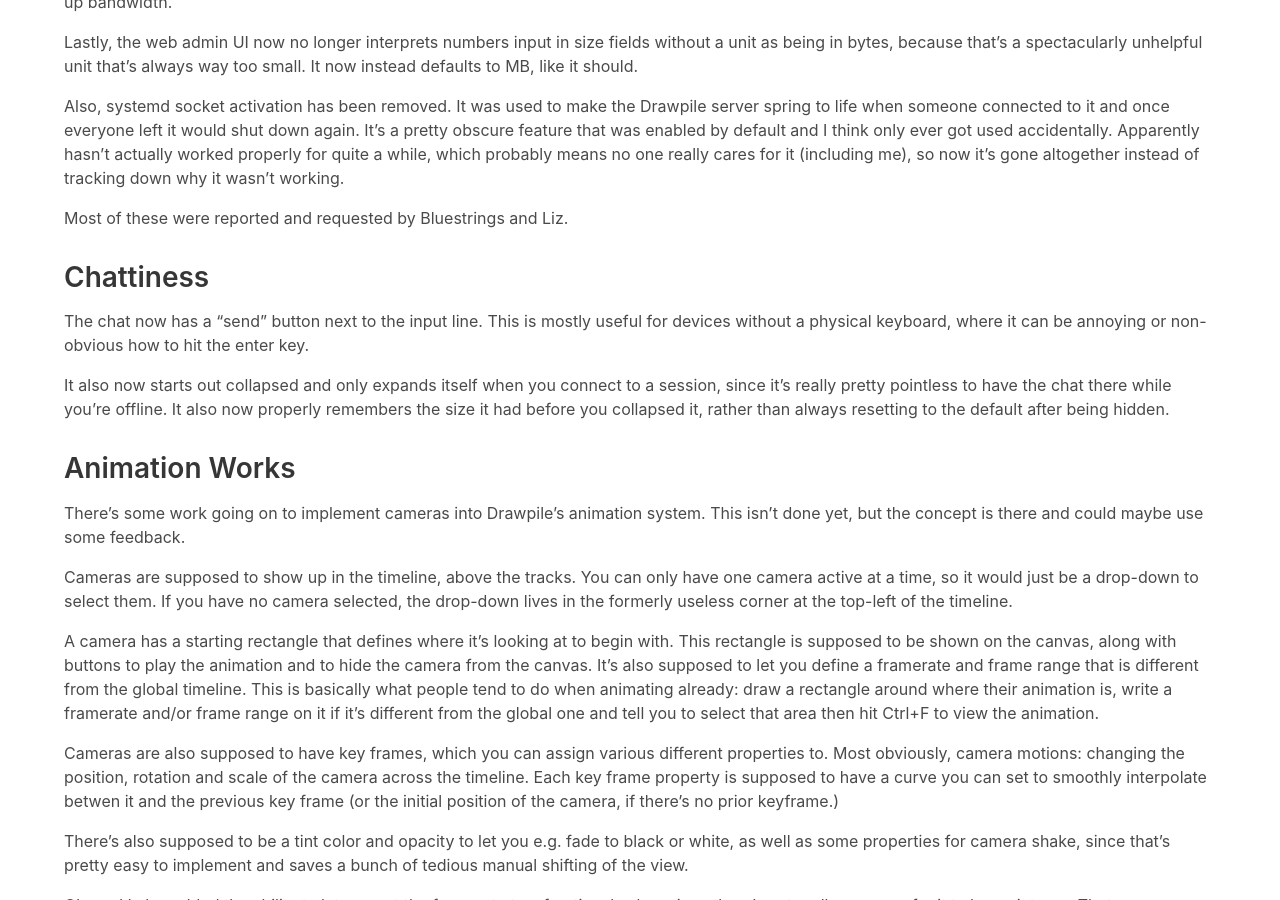
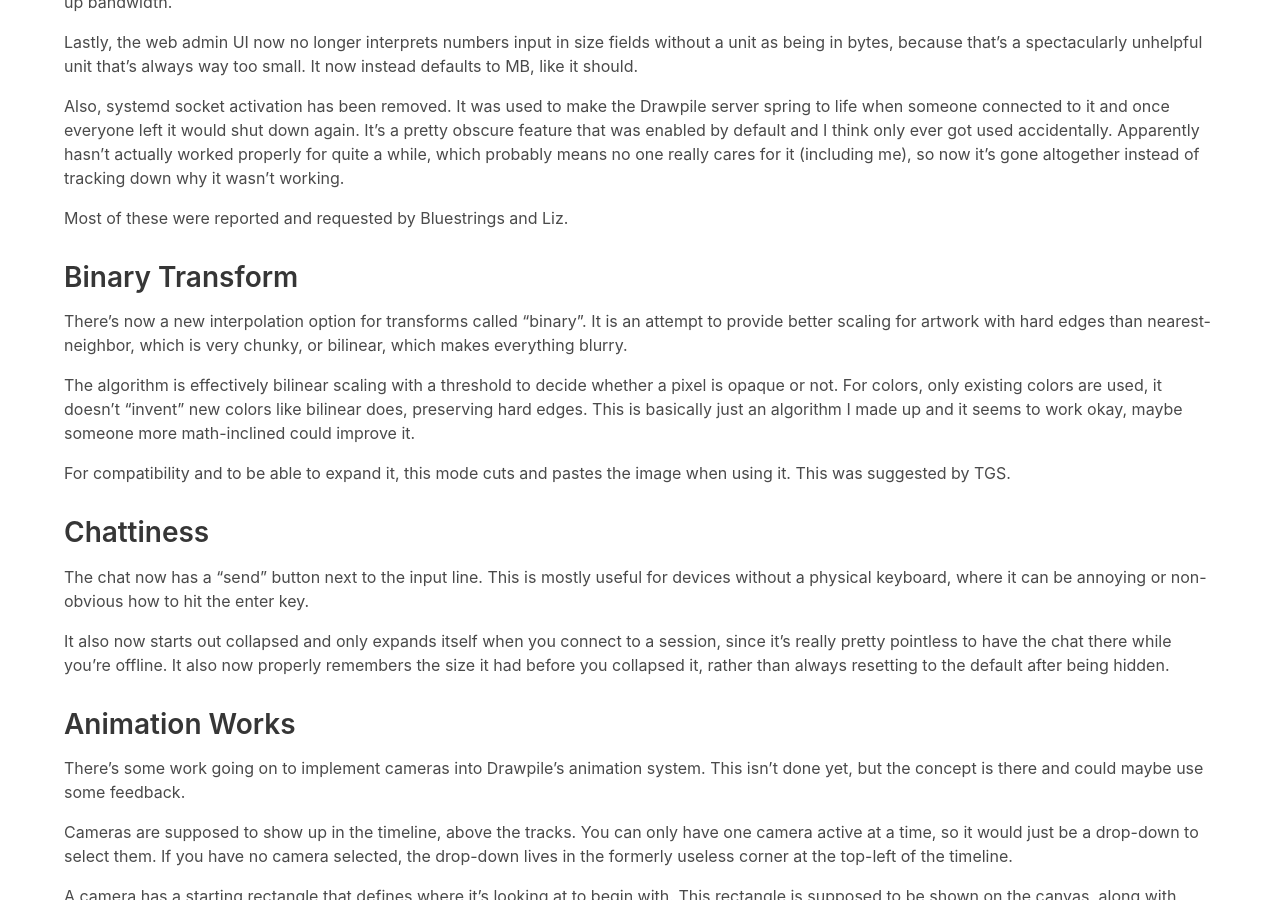
Before and after one commit to drawpile/drawpile.github.io, a Jekyll site: the page built from _posts/2025-09-29-dev-update.markdown, in a window 1280 px wide and 900 px high, scrolled down 812 px. Built offline with Jekyll 4.4.1, drawn with Linux system fonts in a browser that asks for light colours.

Commit message:
Amend last dev update with binary transform

```diff
--- a/_posts/2025-09-29-dev-update.markdown
+++ b/_posts/2025-09-29-dev-update.markdown
@@ -34,6 +34,14 @@
 
 Most of these were reported and requested by Bluestrings and Liz.
 
+## Binary Transform
+
+There's now a new interpolation option for transforms called "binary". It is an attempt to provide better scaling for artwork with hard edges than nearest-neighbor, which is very chunky, or bilinear, which makes everything blurry.
+
+The algorithm is effectively bilinear scaling with a threshold to decide whether a pixel is opaque or not. For colors, only existing colors are used, it doesn't "invent" new colors like bilinear does, preserving hard edges. This is basically just an algorithm I made up and it seems to work okay, maybe someone more math-inclined could improve it.
+
+For compatibility and to be able to expand it, this mode cuts and pastes the image when using it. This was suggested by TGS.
+
 ## Chattiness
 
 The chat now has a "send" button next to the input line. This is mostly useful for devices without a physical keyboard, where it can be annoying or non-obvious how to hit the enter key.
```
